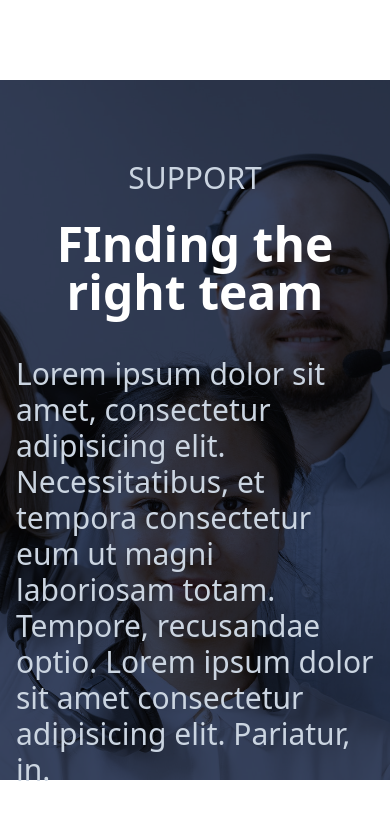
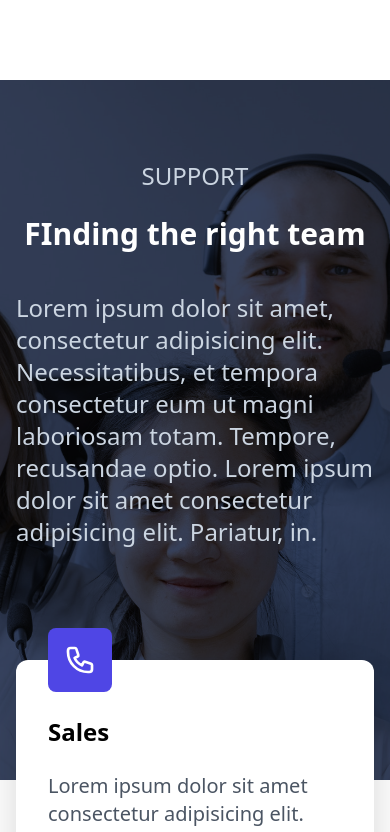
Before and after one commit to lakhannemane/TailwindCSS, a React (Create React App) app: page / in a window 390 px wide. Shown: the part 1800-2632 px from the top of the page. Built offline with nearby package versions, Linux system fonts and the light colour scheme.

Commit message:
add suport changes

```diff
--- a/src/component/Support.jsx
+++ b/src/component/Support.jsx
@@ -15,13 +15,13 @@ const Support = () => {
       </div>
       <div className="max-w-[1240px] mx-auto text-white relative">
         <div className="px-4 py-12">
-          <h2 className="text-3xl pt-8 text-slate-300 uppercase text-center">
+          <h2 className="md:text-3xl text-2xl pt-8 text-slate-300 uppercase text-center">
             Support
           </h2>
-          <h3 className="text-5xl font-bold py-6 text-center">
+          <h3 className="md:text-5xl text-3xl font-bold py-6 text-center">
             FInding the right team
           </h3>
-          <p className="py-4 text-3xl text-slate-300">
+          <p className="py-4 md:text-3xl text-2xl text-slate-300">
             Lorem ipsum dolor sit amet, consectetur adipisicing elit.
             Necessitatibus, et tempora consectetur eum ut magni laboriosam
             totam. Tempore, recusandae optio. Lorem ipsum dolor sit amet
```
